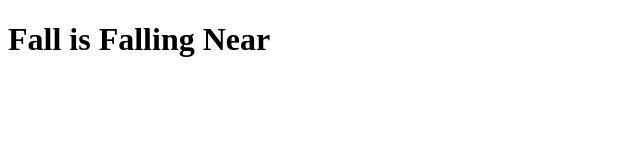
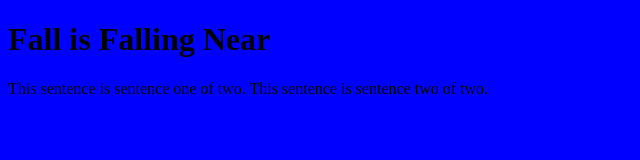
Before and after one commit to ja0909203/Fall, a plain HTML site: page index.html in a window 1280 px wide. Shown: the whole page, without its empty margins (0-640 px from the left). Drawn offline with Linux system fonts and the light colour scheme.

Commit message:
added a paragraph and a style sheet

```diff
--- a/index.html
+++ b/index.html
@@ -1,5 +1,6 @@
 <!DOCTYPE html>
 <html>
+<link rel="stylesheet" href="style.css">
     <head>
       <title>
           Git Practice
@@ -7,5 +8,6 @@
     </head>
     <body>
       <h1>Fall is Falling Near</h1>
+      <p>This sentence is sentence one of two.  This sentence is sentence two of two.</p>
     </body>
 </html>
--- /dev/null
+++ b/style.css
@@ -0,0 +1 @@
+body{background-color:blue;}
```
